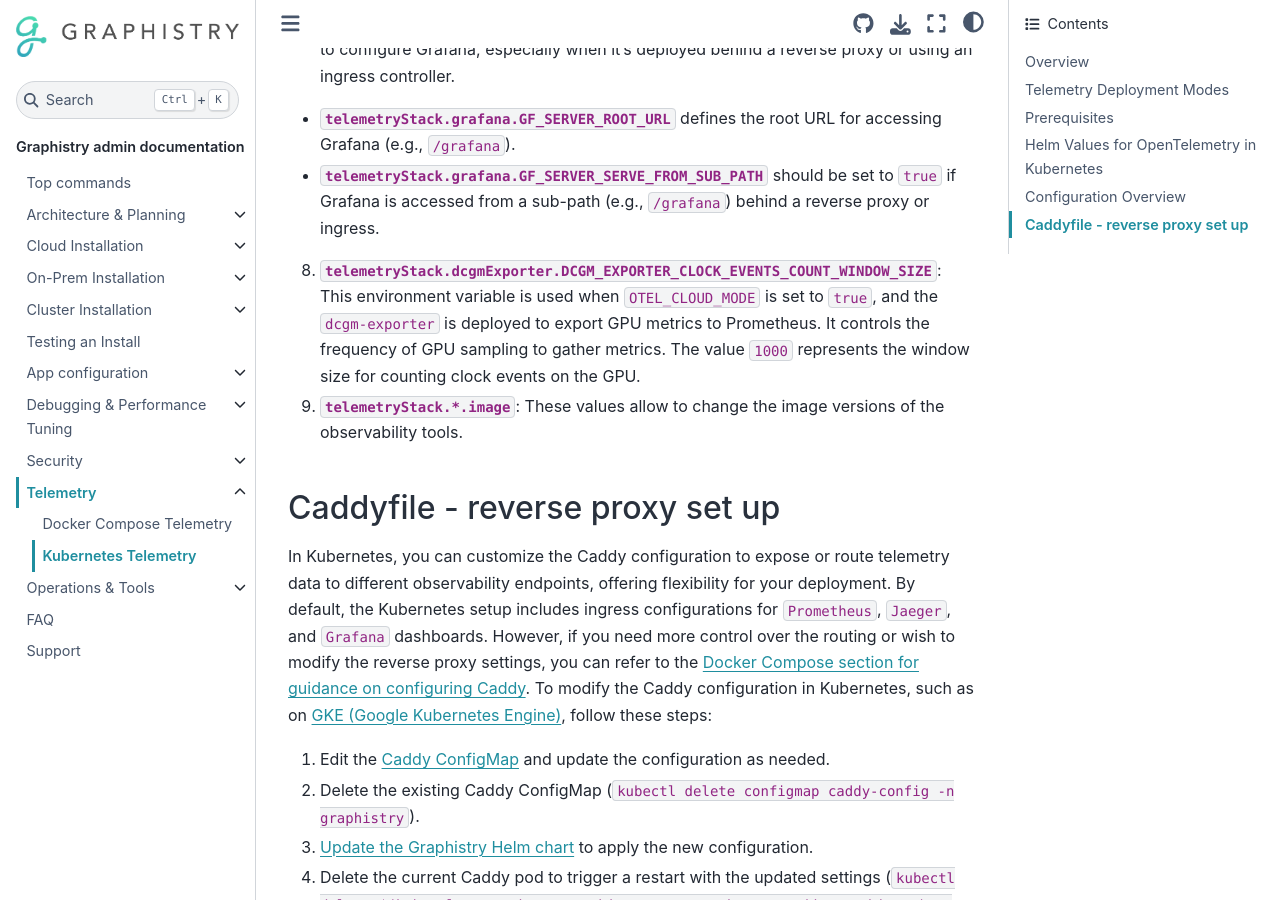
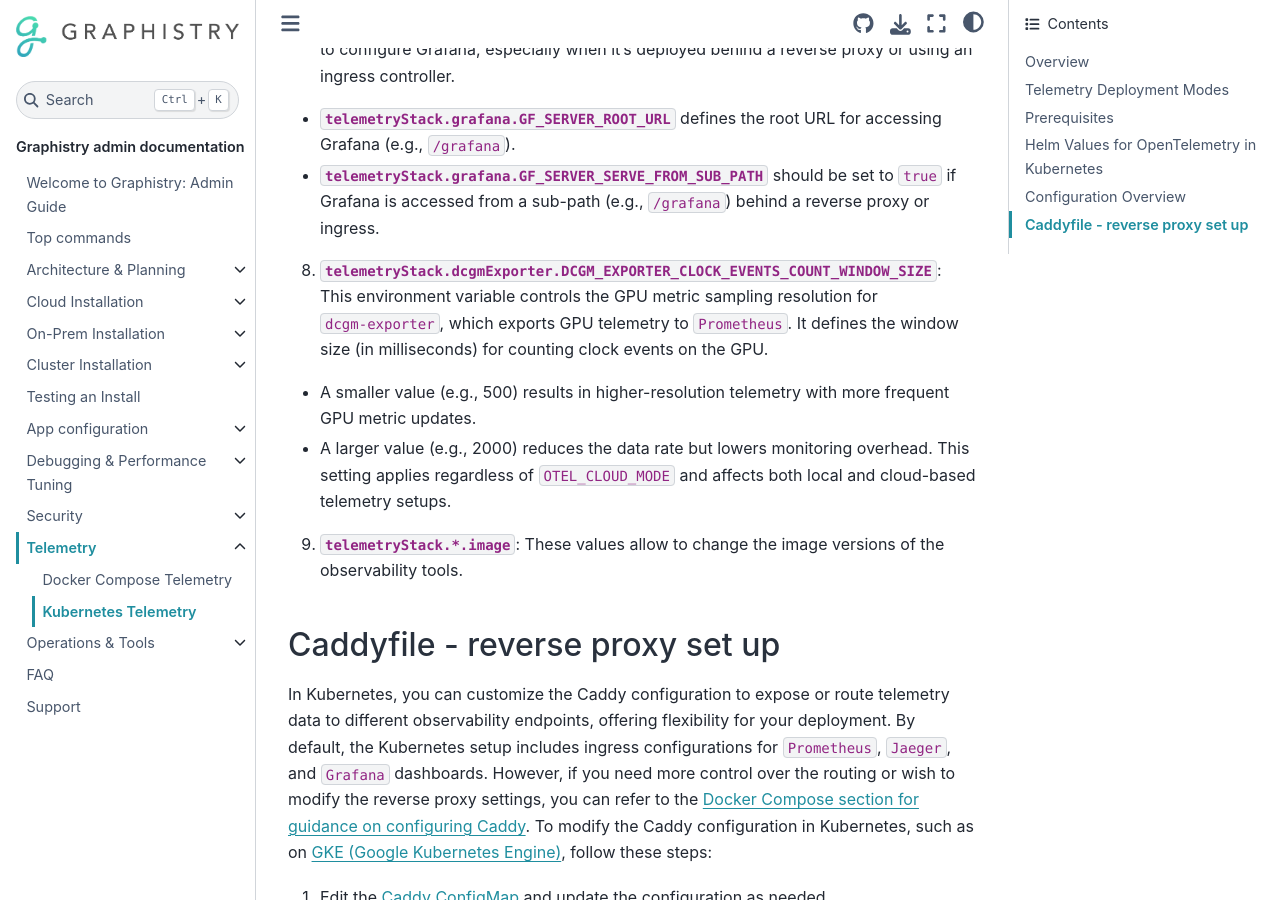
Before and after one commit to graphistry/graphistry-cli, a Sphinx documentation site: the page built from docs/telemetry/kubernetes.md, in a window 1280 px wide and 900 px high, scrolled down 3565 px. Built offline with Sphinx 7.4.7 and the Sphinx Book theme 1.1.4, drawn with Linux system fonts in a browser that asks for light colours; the version number could not be read and is left out.

Commit message:
improve wording

```diff
--- a/docs/install/cluster/index.rst
+++ b/docs/install/cluster/index.rst
@@ -13,8 +13,7 @@
 
 **Note**: *This deployment configuration is currently **experimental** and subject to future updates.*
 
-
-In this installation, both the **Leader** and **Follower** nodes can ingest datasets and files, with all nodes accessing the same **PostgreSQL** instance on the **Leader** node. As a result, **Follower** nodes can also perform data uploads, ensuring that both **Leader** and **Follower** nodes have equal access to dataset ingestion and visualization.
+In this installation, both the **Leader** and **Follower** nodes can ingest datasets and files, with all nodes accessing the same **PostgreSQL** instance on the **Leader** node. As a result, **Follower** nodes can also perform data uploads, allowing both **Leader** and **Follower** nodes to ingest datasets and visualize data.
 
 The leader and followers will share datasets using a **Distributed File System**, for example, using the **Network File System (NFS)** protocol. This setup allows all nodes to access the same dataset directory. This configuration ensures that **Graphistry** can be deployed across multiple machines, each with different **GPU** configuration profiles (some with more powerful GPUs, enabling **multi-GPU** on multinode setups), while keeping the dataset storage centralized and synchronized.
 
--- a/docs/telemetry/kubernetes.md
+++ b/docs/telemetry/kubernetes.md
@@ -71,17 +71,28 @@
 ## Configuration Overview
 
 1. **`global`**: This section in the `values.yaml` file is used to define values that are accessible across all charts within the parent-child hierarchy.  Both the parent chart (e.g., `charts/graphistry-helm`) and its child charts (e.g., `charts/graphistry-helm/charts/telemetry`) can reference these global values using `.Values.global.<value_name>`, providing a unified configuration across the deployment.
+
 2. **`telemetryStack`**: This section defines environment variables that control the OpenTelemetry configuration in Kubernetes. These variables replicate the settings that were originally defined in the Docker Compose setup.
+
 3. **`global.ENABLE_OPEN_TELEMETRY`**: Set to `true` to enable the OpenTelemetry stack within the Kubernetes environment. This will ensure that telemetry data is collected and processed by the relevant tools in your stack.
+
 4. **`telemetryStack.OTEL_CLOUD_MODE`**:
   - When set to `false`, the internal observability stack (`Jaeger`, `Prometheus`, `Grafana`, `NVIDIA DCGM Exporter` and `Node Exporter`) is deployed locally within your Kubernetes cluster.  So, setting it to `false` is similar to [using packaged observability tools](./docker-compose.md#using-packaged-observability-tools) within the Kubernetes environment.
   - When set to `true`, telemetry data is forwarded to external services, such as Grafana Cloud or other OTLP-compatible services.  So, setting this to `true` is equivalent to [forwarding telemetry to external services](./docker-compose.md#forwarding-to-external-services).
+
 5. **`telemetryStack.openTelemetryCollector.OTEL_COLLECTOR_OTLP_HTTP_ENDPOINT`**, **`telemetryStack.openTelemetryCollector.OTEL_COLLECTOR_OTLP_USERNAME`**, and **`telemetryStack.openTelemetryCollector.OTEL_COLLECTOR_OTLP_PASSWORD`**: These fields are required only if `OTEL_CLOUD_MODE` is set to `true`. They provide the necessary connection details (such as the endpoint, username, and password) for forwarding telemetry data to external services like Grafana Cloud or other OTLP-compatible services.
+
 6. **`telemetryStack.openTelemetryCollector.LEADER_OTEL_EXPORTER_OTLP_ENDPOINT`**: This field is used by all follower collectors when `global.ENABLE_CLUSTER_MODE` is set to `true`.  In this case, all follower collectors will export their telemetry data to the leader's collector, which will then export the data to Grafana, Prometheus, Jaeger, etc. For example: `"otel-collector.graphistry1.svc.cluster.local:4317"`.  See the guide on [Configuring Telemetry for a Graphistry Cluster on Kubernetes](https://github.com/graphistry/graphistry-helm/tree/main/charts/values-overrides/examples/cluster#configuring-telemetry-for-graphistry-cluster-on-kubernetes).
+
 7. **`telemetryStack.grafana.GF_SERVER_ROOT_URL`** and **`telemetryStack.grafana.GF_SERVER_SERVE_FROM_SUB_PATH`**: These settings are used to configure Grafana, especially when it's deployed behind a reverse proxy or using an ingress controller.
   - **`telemetryStack.grafana.GF_SERVER_ROOT_URL`** defines the root URL for accessing Grafana (e.g., `/grafana`).
   - **`telemetryStack.grafana.GF_SERVER_SERVE_FROM_SUB_PATH`** should be set to `true` if Grafana is accessed from a sub-path (e.g., `/grafana`) behind a reverse proxy or ingress.
-8. **`telemetryStack.dcgmExporter.DCGM_EXPORTER_CLOCK_EVENTS_COUNT_WINDOW_SIZE`**: This environment variable is used when `OTEL_CLOUD_MODE` is set to `true`, and the `dcgm-exporter` is deployed to export GPU metrics to Prometheus. It controls the frequency of GPU sampling to gather metrics. The value `1000` represents the window size for counting clock events on the GPU.
+
+8. **`telemetryStack.dcgmExporter.DCGM_EXPORTER_CLOCK_EVENTS_COUNT_WINDOW_SIZE`**: This environment variable controls the GPU metric sampling resolution for `dcgm-exporter`, which exports GPU telemetry to `Prometheus`. It defines the window size (in milliseconds) for counting clock events on the GPU.
+  - A smaller value (e.g., 500) results in higher-resolution telemetry with more frequent GPU metric updates.
+  - A larger value (e.g., 2000) reduces the data rate but lowers monitoring overhead.
+This setting applies regardless of `OTEL_CLOUD_MODE` and affects both local and cloud-based telemetry setups.
+
 9. **`telemetryStack.*.image`**: These values allow to change the image versions of the observability tools.
 
 ## Caddyfile - reverse proxy set up
```
Also changed, not shown: docs/README.md (added, +40 -0 lines).
